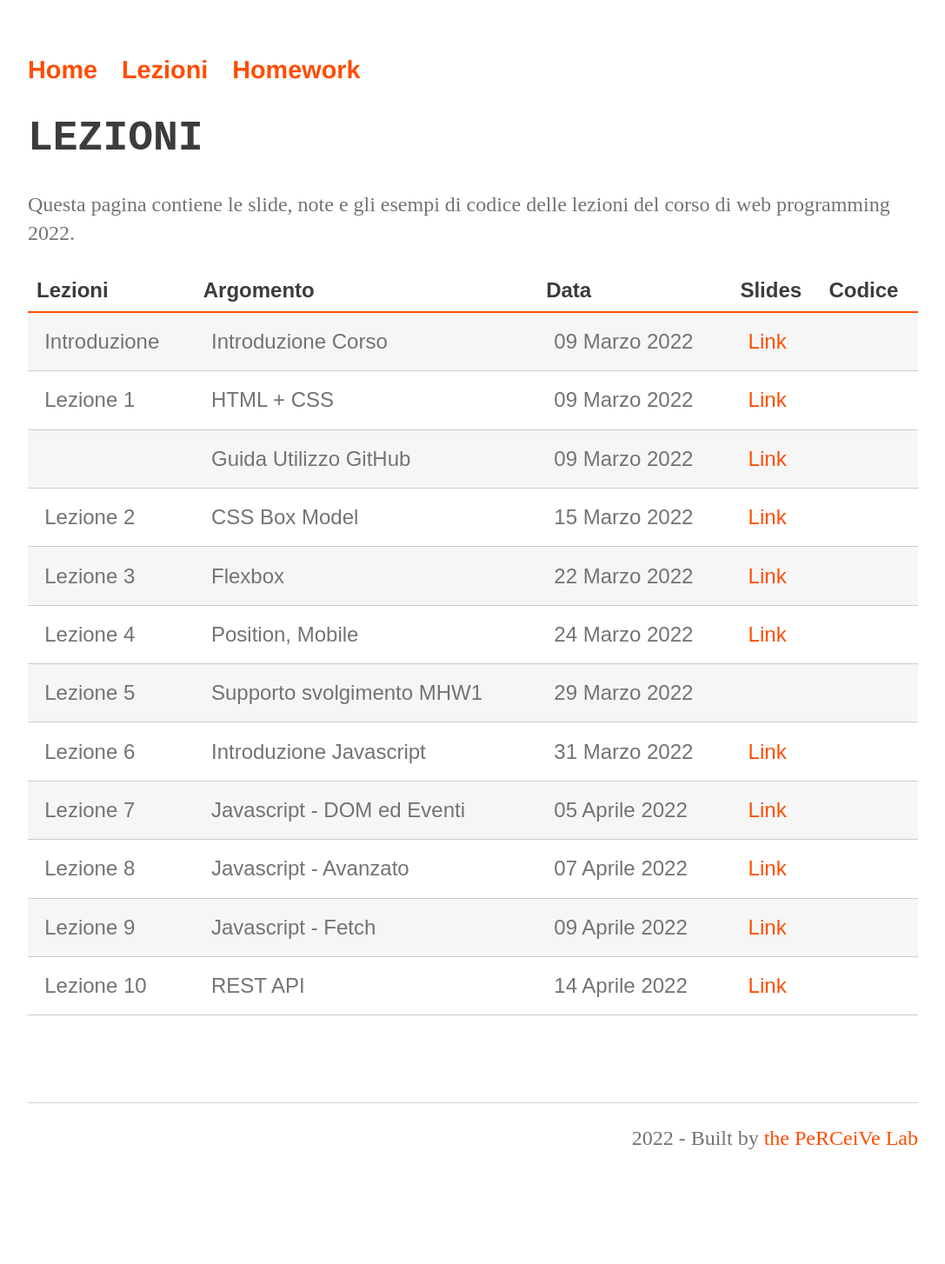
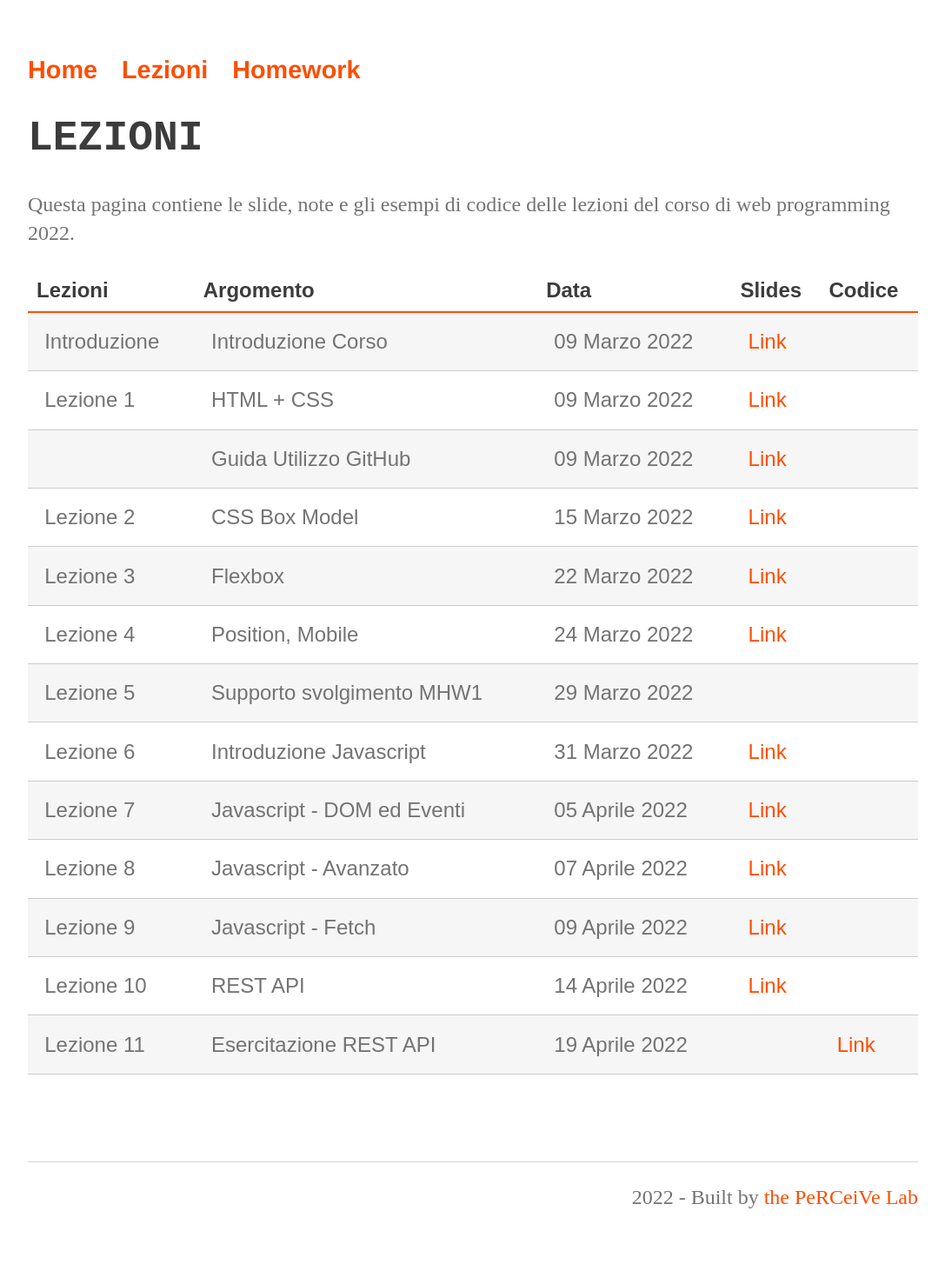
Before and after one commit to perceivelab/database-course, a Jekyll site: the page built from lezioni.md, in a window 1280 px wide. Shown: the whole page at 87% size, without its empty margins (96-1183 px from the left). Built offline with Jekyll 4.4.1, drawn with Linux system fonts in a browser that asks for light colours; our own code applies the rules of GitHub Pages for plain Markdown files; before the commit the page ends 1387 px from its top, so only the background shows below that.

Commit message:
Update lezioni.md

```diff
--- a/lezioni.md
+++ b/lezioni.md
@@ -19,6 +19,7 @@ Questa pagina contiene le slide, note e gli esempi di codice delle lezioni del c
 | Lezione 8  |  Javascript - Avanzato                                                | 07 Aprile 2022   | [Link](https://drive.google.com/file/d/1GUM3-M2az8ihR8pPxSAdOxb5s4vh4hNO/view?usp=sharing)                                      |             |
 | Lezione 9  |  Javascript - Fetch                                                | 09 Aprile 2022   | [Link](https://drive.google.com/file/d/1Wu2HLKb4ffzrF5Wj8fcD-iFx1dZ83SQk/view?usp=sharing)                                      |             |
 | Lezione 10  |  REST API                                                | 14 Aprile 2022   | [Link](https://drive.google.com/file/d/1WlqKG1tRm-XBAiWfuhP5-jH0EV9iNCoA/view?usp=sharing)                                      |             |
+| Lezione 11  |  Esercitazione REST API                                                | 19 Aprile 2022   |                      |    [Link](https://studentiunict.sharepoint.com/:u:/s/WebProgramming2022-Esercitazione/EfKoTppb5yhPiq5bhOpxhQEBVo1qXNyjhOrp3Wbvgmew0w?e=jEVGPg)                          |
 
 
 
```
